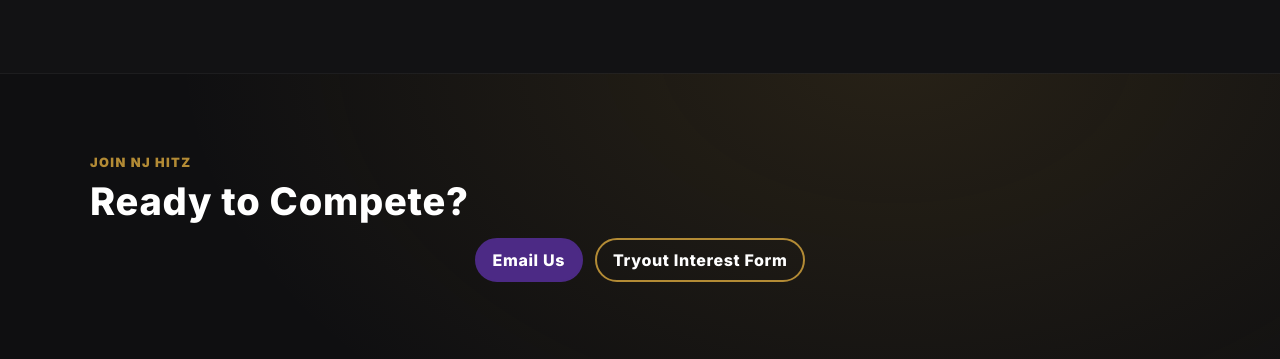
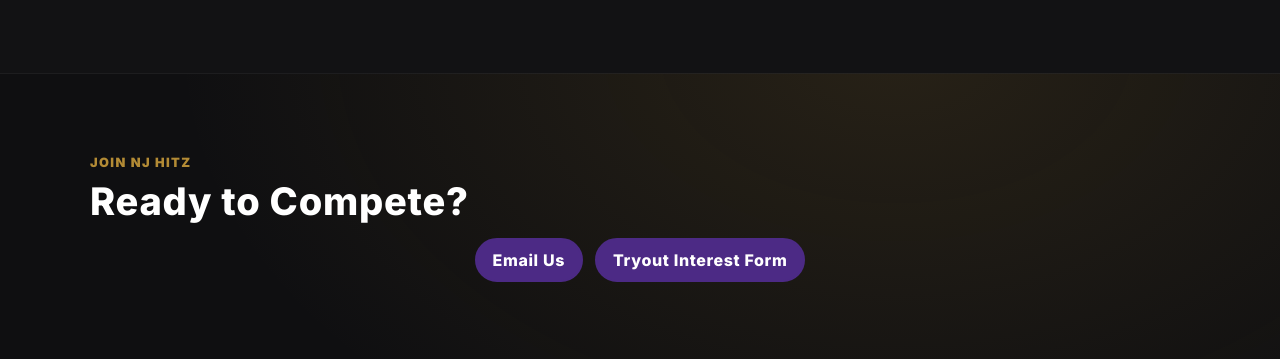
Before and after one commit to NJHitz/njhitz.github.io, a plain HTML site: page index.html in a window 1280 px wide. Shown: the part 2908-3267 px from the top of the page. Drawn offline with Linux system fonts and the light colour scheme.

Commit message:
link updates

```diff
--- a/index.html
+++ b/index.html
@@ -240,7 +240,7 @@
         <!--- <p class="lead">Add a simple contact link, Google Form, or email here for tryout interest and general inquiries.</p> --->
         <div class="cta-row">
           <a class="btn solid" href="mailto:njhitz@mtolivebsa.com">Email Us</a>
-          <a class="btn" href="/tryouts.html" target="_blank" rel="noopener">Tryout Interest Form</a>
+          <a class="btn solid" href="tryouts.html" target="_blank" rel="noopener">Tryout Interest Form</a>
         </div>
       </div>
     </div>
```
Also changed, not shown: tryouts.html (+1 -1 lines).
